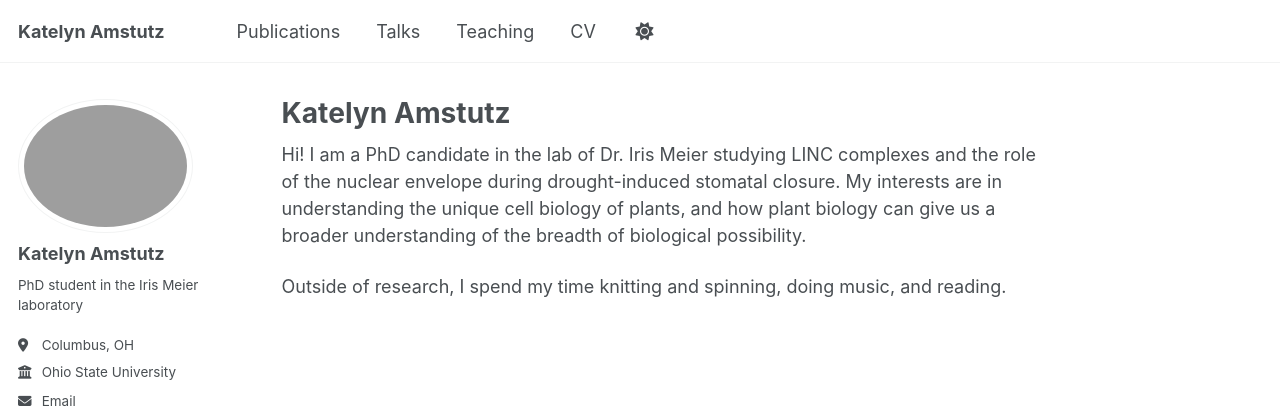
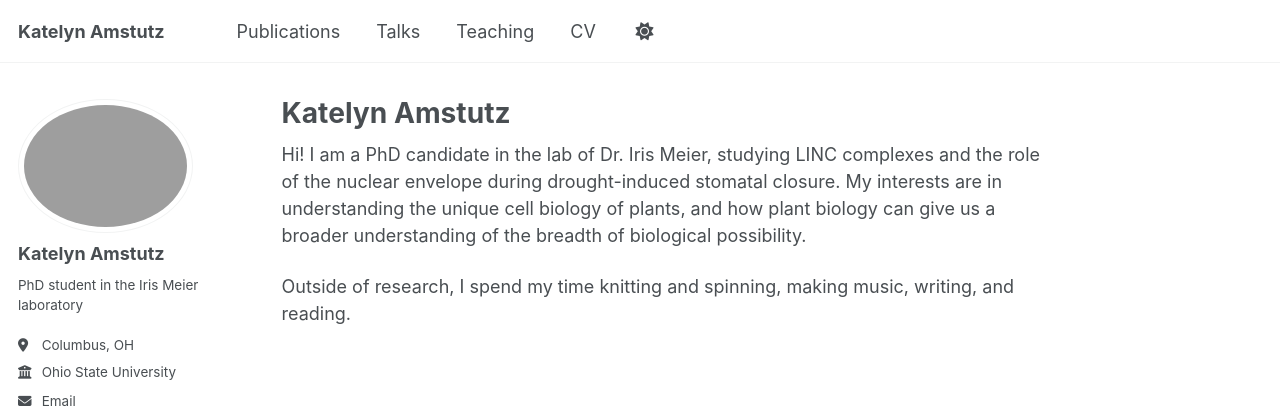
Before and after one commit to KatelynAmstutz/katelynamstutz.github.io, a Jekyll site: the page built from _pages/about.md, in a window 1280 px wide. Shown: the top 413 px of the page. Built offline with Jekyll 4.4.1, drawn with Linux system fonts in a browser that asks for light colours; some web fonts are replaced.

Commit message:
Update about.md

```diff
--- a/_pages/about.md
+++ b/_pages/about.md
@@ -7,6 +7,6 @@ redirect_from:
   - /about.html
 ---
 
-Hi! I am a PhD candidate in the lab of Dr. Iris Meier studying LINC complexes and the role of the nuclear envelope during drought-induced stomatal closure. My interests are in understanding the unique cell biology of plants, and how plant biology can give us a broader understanding of the breadth of biological possibility.
+Hi! I am a PhD candidate in the lab of Dr. Iris Meier, studying LINC complexes and the role of the nuclear envelope during drought-induced stomatal closure. My interests are in understanding the unique cell biology of plants, and how plant biology can give us a broader understanding of the breadth of biological possibility.
 
-Outside of research, I spend my time knitting and spinning, doing music, and reading.
+Outside of research, I spend my time knitting and spinning, making music, writing, and reading.
```
